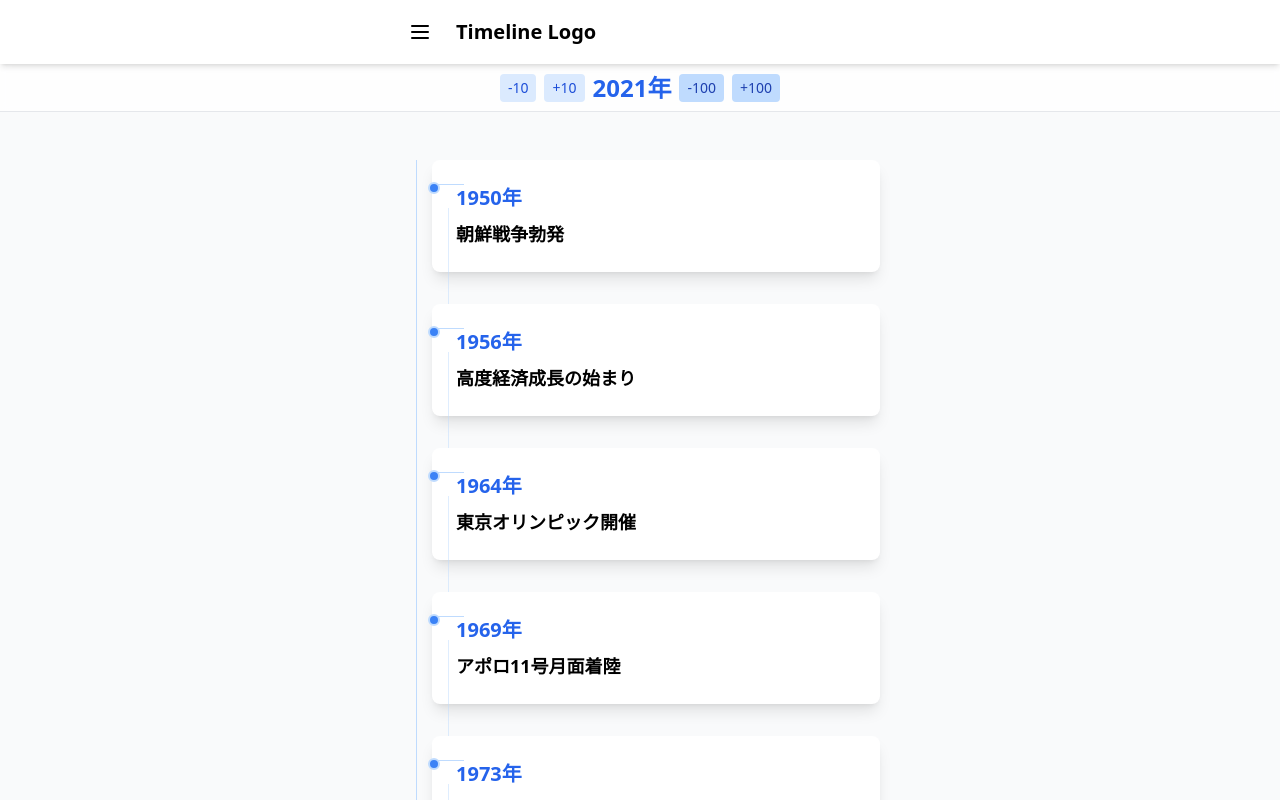
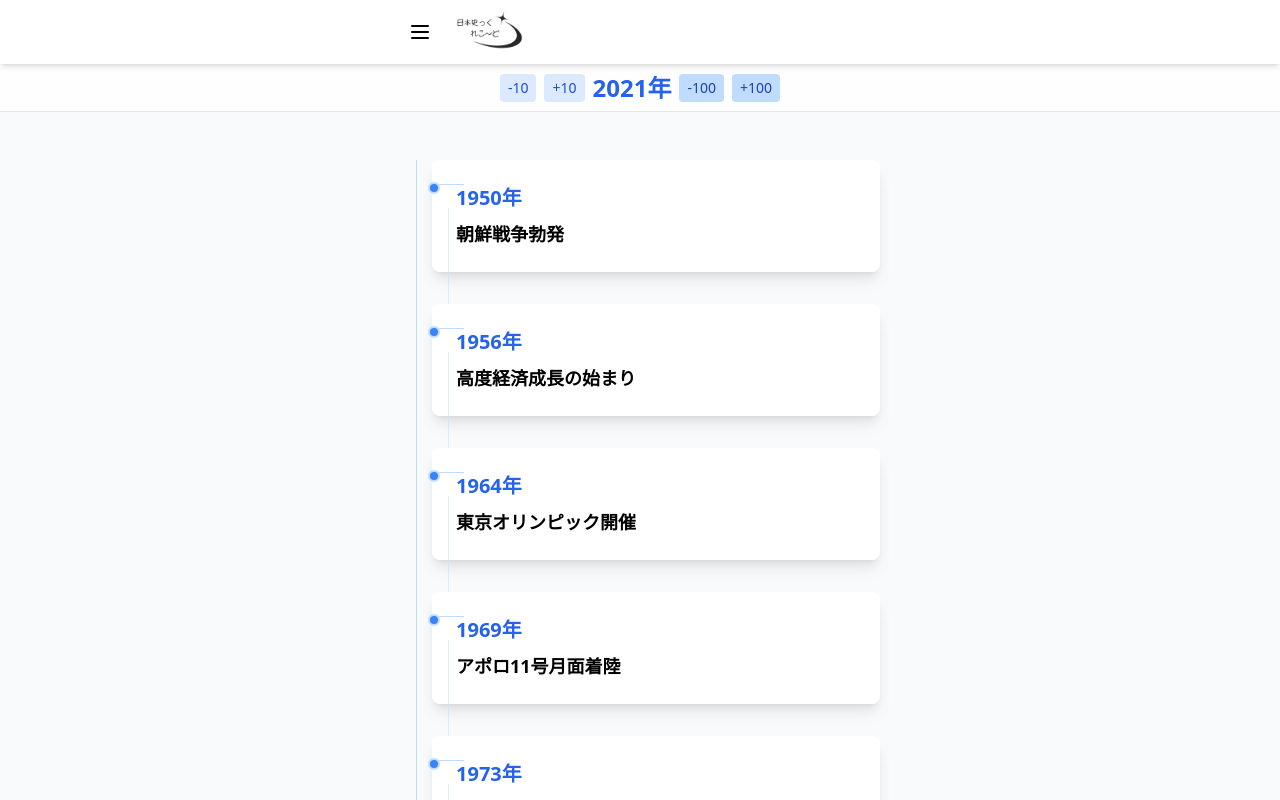
Before and after one commit to ughvj/hirobumi, a Next.js app: page /timeline in a window 1280 px wide. Shown: the top 800 px of the page. Built offline with nearby package versions, Linux system fonts and the light colour scheme.

Commit message:
push logo

```diff
--- a/app/timeline/timeline.tsx
+++ b/app/timeline/timeline.tsx
@@ -19,6 +19,8 @@ import {
 } from "@/components/ui/sheet";
 
 import timelineData from "./events.json";
+
+import Image from "next/image";
 
 interface TimelineEvent {
   year: number;
@@ -164,7 +166,12 @@ const Timeline = () => {
               </nav>
             </SheetContent>
           </Sheet>
-          <div className="ml-4 text-xl font-bold">Timeline Logo</div>
+          <Image
+            src="/logo.png" // 画像のURL (publicディレクトリにある場合は相対パス)
+            alt="説明テキスト"
+            width={100} // 表示する幅
+            height={100} // 表示する高さ
+          />
         </div>
       </header>
 
```
Also changed, not shown: public/logo.png (added).
